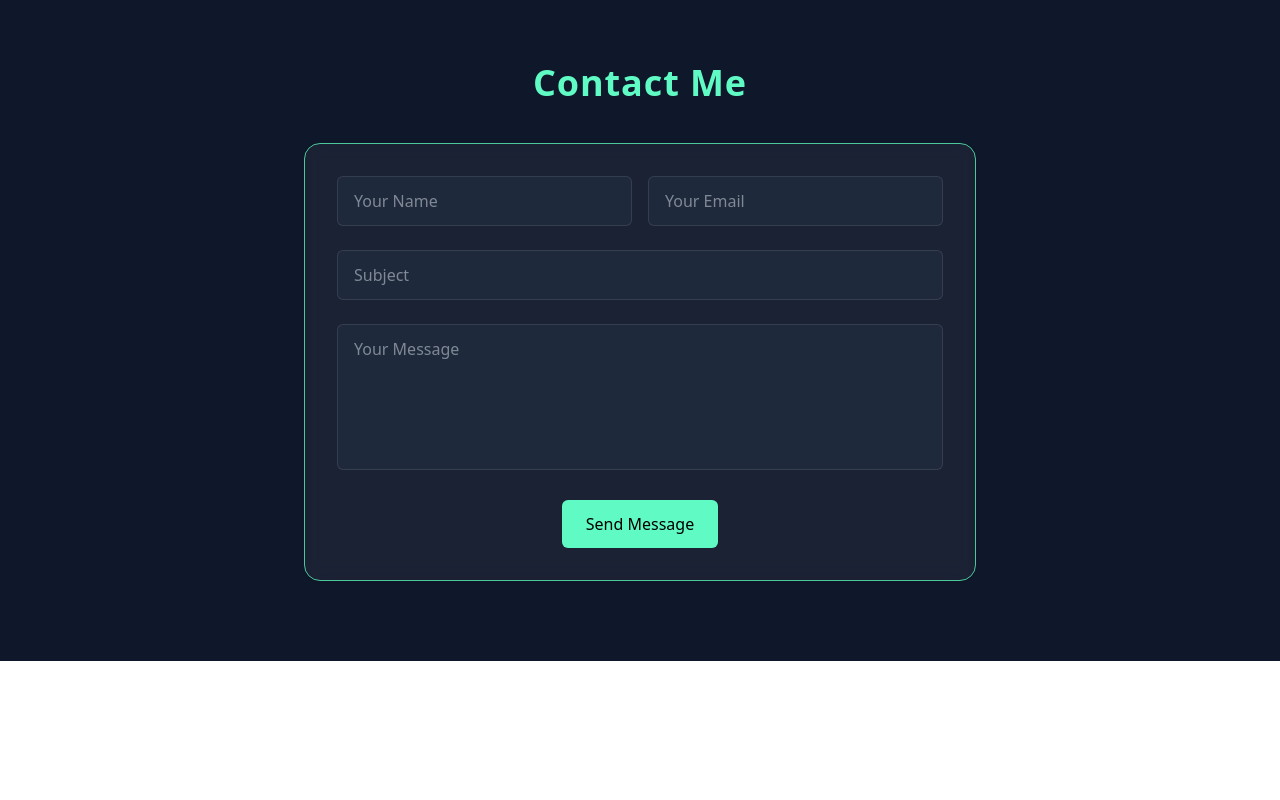
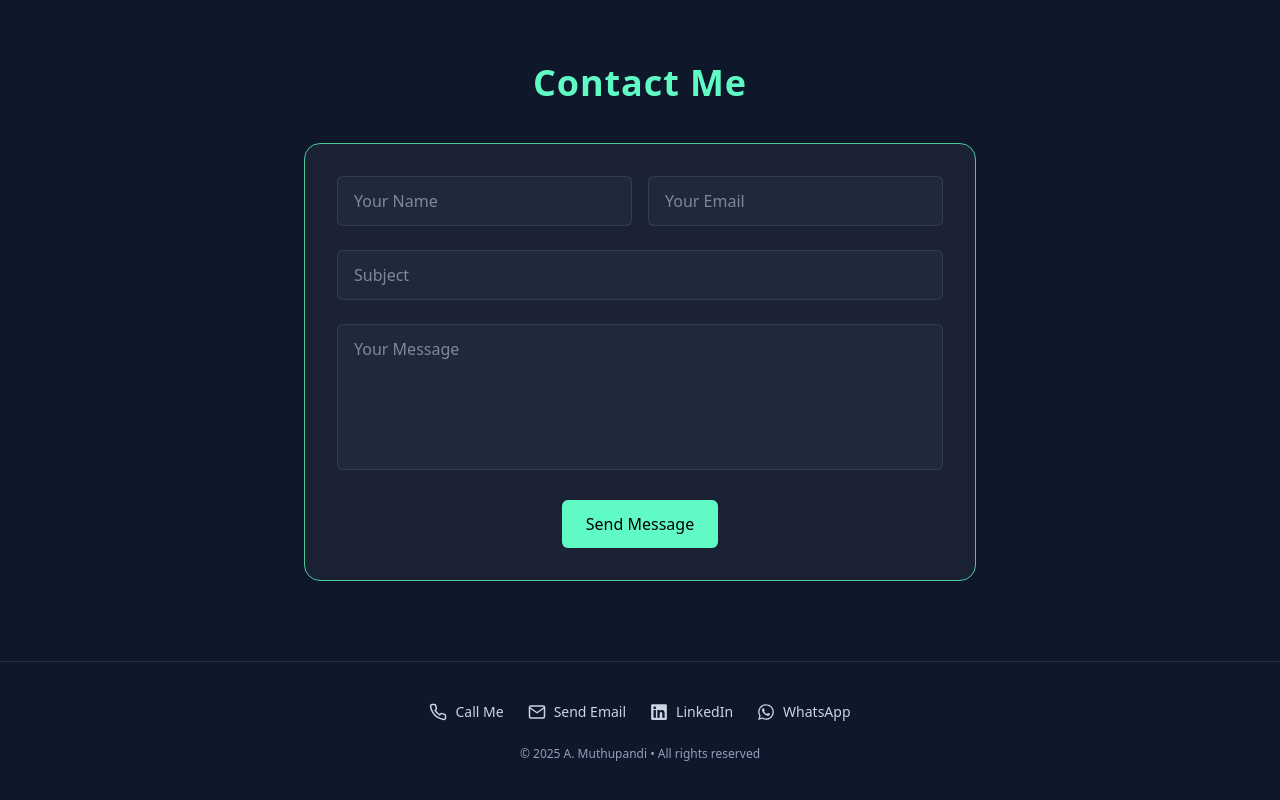
Before and after one commit to Muthu-amu/portfolio, a React (Vite) app: page / in a window 1280 px wide. Shown: the part 3417-4217 px from the top of the page. Before the commit the page ends 4078 px from the top, so only its background shows below. Built offline with nearby package versions, Linux system fonts and the light colour scheme.

Commit message:
Footer.jsx completed

```diff
--- /dev/null
+++ b/src/components/layout/Footer.jsx
@@ -0,0 +1,52 @@
+import { FiPhone, FiMail  } from 'react-icons/fi';
+import { FaLinkedin , FaWhatsapp } from "react-icons/fa";
+
+const Footer = () => {
+  return (
+    <footer className="w-full bg-[#0f172a] text-slate-300 border-t border-white/10 py-10 px-4">
+      <div className="max-w-4xl mx-auto text-center space-y-6">
+        <div className="flex justify-center gap-6 flex-wrap">
+          {/* Phone */}
+          <a
+            href="tel:+91XXXXXXXXXX"
+            className="flex items-center gap-2 text-sm hover:text-[#60fbc4] transition"
+          >
+            <FiPhone size={18} /> Call Me
+          </a>
+
+          {/* Email */}
+          <a
+            href="mailto:your.email@example.com"
+            className="flex items-center gap-2 text-sm hover:text-[#60fbc4] transition"
+          >
+            <FiMail size={18} /> Send Email
+          </a>
+
+          {/* LinkedIn */}
+          <a
+            href="https://www.linkedin.com/in/your-profile"
+            target="_blank"
+            rel="noopener noreferrer"
+            className="flex items-center gap-2 text-sm hover:text-[#60fbc4] transition"
+          >
+            <FaLinkedin size={18} /> LinkedIn
+          </a>
+
+          {/* WhatsApp */}
+          <a
+            href="https://wa.me/919176804411"
+            target="_blank"
+            rel="noopener noreferrer"
+            className="flex items-center gap-2 text-sm hover:text-[#60fbc4] transition"
+          >
+            <FaWhatsapp size={18} /> WhatsApp
+          </a>
+        </div>
+
+        <p className="text-xs text-slate-400">&copy; {new Date().getFullYear()} A. Muthupandi • All rights reserved</p>
+      </div>
+    </footer>
+  );
+};
+
+export default Footer;
--- a/src/pages/Home.jsx
+++ b/src/pages/Home.jsx
@@ -1,6 +1,7 @@
 import About from "../components/About";
 import ContactMe from "../components/ContactMe";
 import Experience from "../components/Experience";
+import Footer from "../components/layout/Footer";
 import Navbar from "../components/layout/Navbar";
 import Projects from "../components/Projects";
 import Skills from "../components/Skills";
@@ -17,6 +18,7 @@ const Home = () => {
             <Projects />
             <Experience />
             <ContactMe />
+            <Footer />
         </>
     );
 };
```
